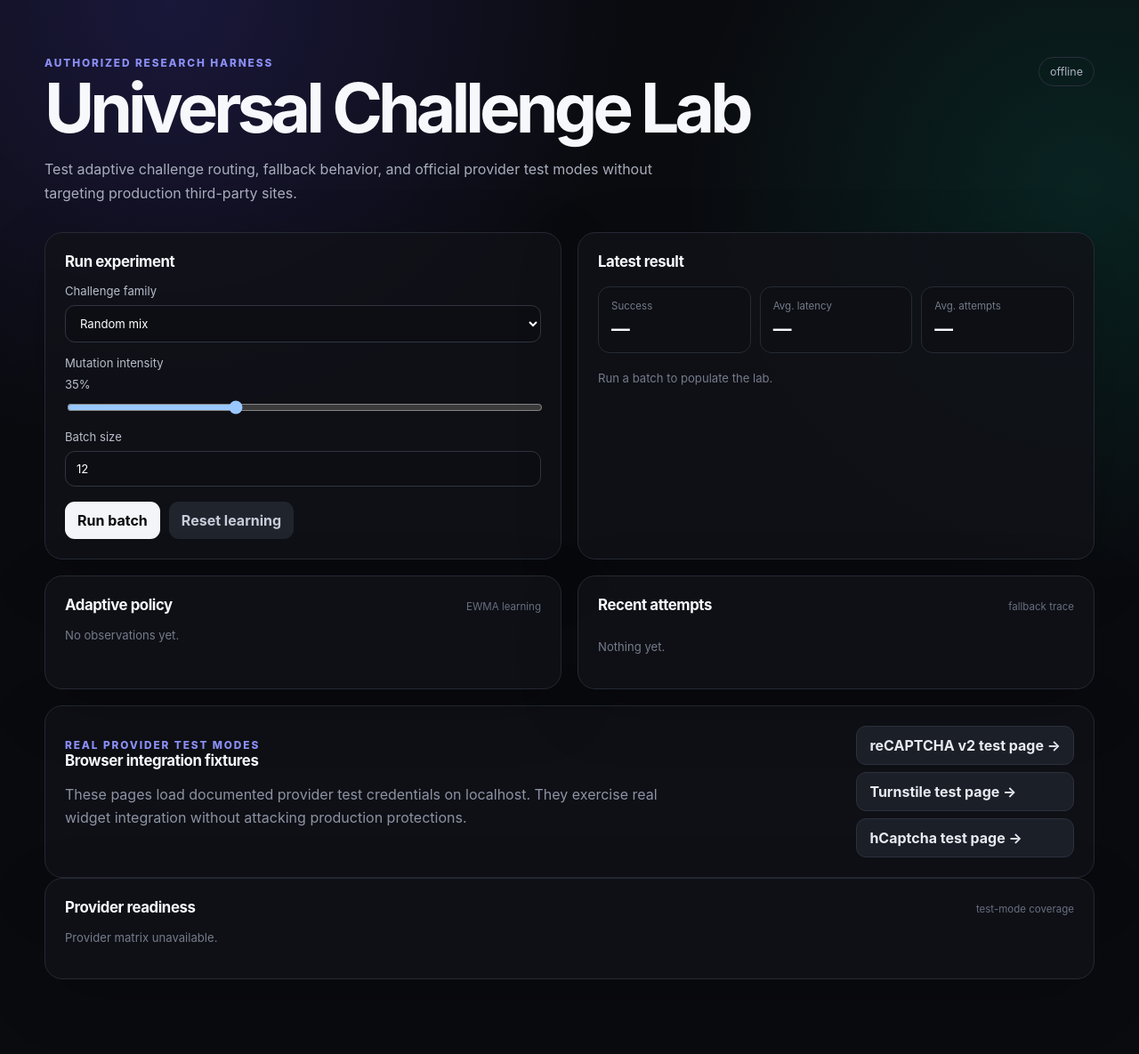
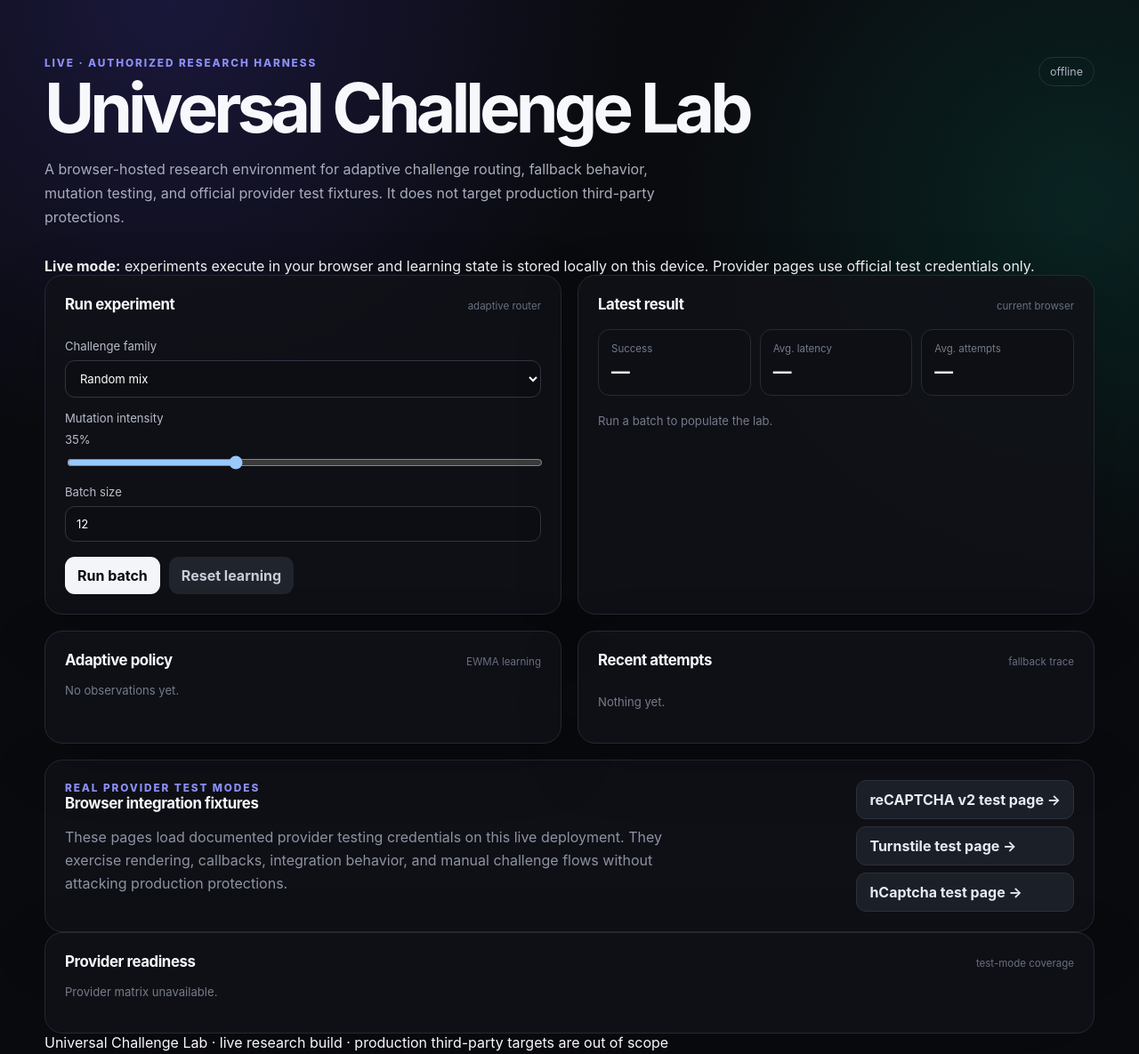
Before and after one commit to kumikilongyeyo/universal-challenge-lab, a website: page public/index.html in a window 1280 px wide. Shown: the whole page at 89% size. Drawn offline with Linux system fonts and the light colour scheme; no server answers.

Commit message:
feat(live): convert dashboard to hosted browser mode

```diff
--- a/public/index.html
+++ b/public/index.html
@@ -3,23 +3,28 @@
 <head>
   <meta charset="utf-8" />
   <meta name="viewport" content="width=device-width,initial-scale=1" />
-  <title>Universal Challenge Lab</title>
+  <meta name="description" content="Universal Challenge Lab — authorized adaptive challenge-routing research harness." />
+  <title>Universal Challenge Lab · Live</title>
   <link rel="stylesheet" href="/styles.css" />
 </head>
 <body>
   <main class="shell">
     <header class="hero">
       <div>
-        <p class="eyebrow">AUTHORIZED RESEARCH HARNESS</p>
+        <p class="eyebrow">LIVE · AUTHORIZED RESEARCH HARNESS</p>
         <h1>Universal Challenge Lab</h1>
-        <p class="lede">Test adaptive challenge routing, fallback behavior, and official provider test modes without targeting production third-party sites.</p>
+        <p class="lede">A browser-hosted research environment for adaptive challenge routing, fallback behavior, mutation testing, and official provider test fixtures. It does not target production third-party protections.</p>
       </div>
-      <span class="status" id="status">connecting…</span>
+      <span class="status" id="status">booting…</span>
     </header>
+
+    <section class="notice">
+      <strong>Live mode:</strong> experiments execute in your browser and learning state is stored locally on this device. Provider pages use official test credentials only.
+    </section>
 
     <section class="grid two">
       <article class="panel controls">
-        <h2>Run experiment</h2>
+        <div class="panel-title"><h2>Run experiment</h2><span>adaptive router</span></div>
         <label>Challenge family
           <select id="type">
             <option value="random">Random mix</option>
@@ -33,7 +38,7 @@
           <input id="mutation" type="range" min="0" max="100" value="35" />
         </label>
         <label>Batch size
-          <input id="count" type="number" min="1" max="100" value="12" />
+          <input id="count" type="number" min="1" max="30" value="12" />
         </label>
         <div class="actions">
           <button id="run">Run batch</button>
@@ -42,7 +47,7 @@
       </article>
 
       <article class="panel">
-        <h2>Latest result</h2>
+        <div class="panel-title"><h2>Latest result</h2><span>current browser</span></div>
         <div class="metric-row">
           <div><span>Success</span><strong id="successRate">—</strong></div>
           <div><span>Avg. latency</span><strong id="latency">—</strong></div>
@@ -67,7 +72,7 @@
       <div>
         <p class="eyebrow">REAL PROVIDER TEST MODES</p>
         <h2>Browser integration fixtures</h2>
-        <p>These pages load documented provider test credentials on localhost. They exercise real widget integration without attacking production protections.</p>
+        <p>These pages load documented provider testing credentials on this live deployment. They exercise rendering, callbacks, integration behavior, and manual challenge flows without attacking production protections.</p>
       </div>
       <div class="provider-links">
         <a href="/provider-tests/recaptcha.html">reCAPTCHA v2 test page →</a>
@@ -78,8 +83,10 @@
 
     <section class="panel">
       <div class="panel-title"><h2>Provider readiness</h2><span>test-mode coverage</span></div>
-      <div id="providerMatrix" class="table-wrap"><p class="hint">Loading provider matrix…</p></div>
+      <div id="providerMatrix" class="table-wrap"></div>
     </section>
+
+    <footer class="footer">Universal Challenge Lab · live research build · production third-party targets are out of scope</footer>
   </main>
   <script type="module" src="/app.js"></script>
 </body>
```
